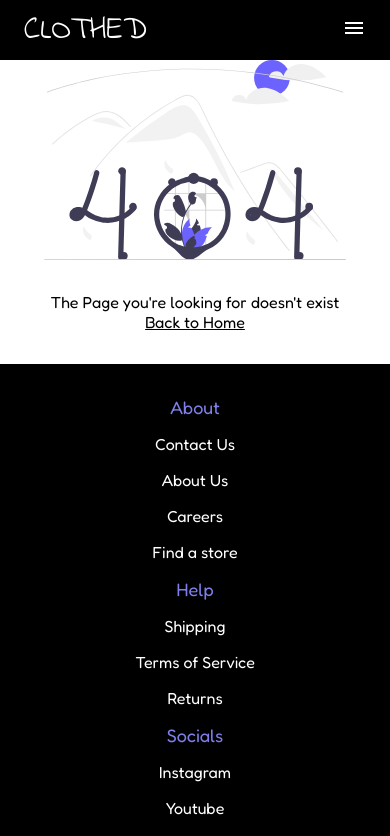
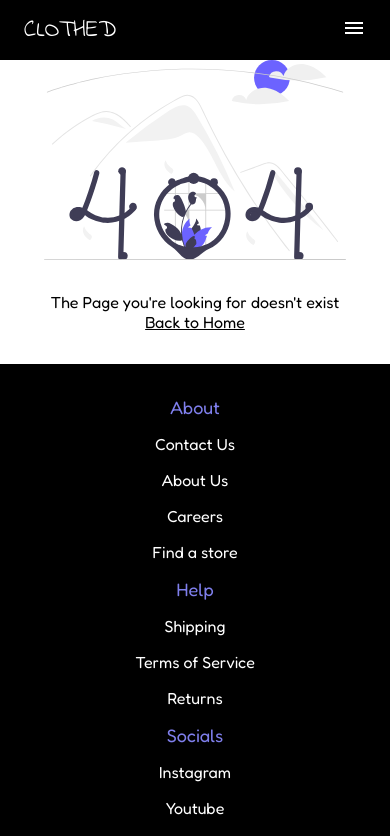
Before and after one commit to Saurav-Singh-Rauthan/Clothed, a React (Create React App) app: page /wishlist in a window 390 px wide. Shown: the top 836 px of the page. Built offline with nearby package versions, Linux system fonts and the light colour scheme.

Commit message:
font changes for mobile

```diff
--- a/src/components/Navbar/Navbar.module.css
+++ b/src/components/Navbar/Navbar.module.css
@@ -23,4 +23,8 @@
   .navbar {
     height: 60px;
   }
+
+  .logo {
+    font-size: 1.5rem;
+  }
 }
--- a/src/components/Pages/Account/Account.module.css
+++ b/src/components/Pages/Account/Account.module.css
@@ -51,6 +51,7 @@
   .option {
     margin: 0;
     border-radius: 8px 8px 0 0;
+    font-size: 17px;
   }
 }
 
@@ -69,6 +70,7 @@
   .option {
     margin: 0;
     border-radius: 8px 8px 0 0;
+    font-size: 17px;
   }
 
   .contentContainer {
--- a/src/components/Pages/Account/Userinfo/Userinfo.module.css
+++ b/src/components/Pages/Account/Userinfo/Userinfo.module.css
@@ -95,6 +95,7 @@
 
   .heading p {
     width: 100%;
+    font-size: 26px;
   }
 
   .infoType {
@@ -122,6 +123,7 @@
 @media (min-width: 471px) and (max-width: 576px) {
   .heading p {
     width: 50%;
+    font-size: 26px;
   }
 
   .infoFields {
@@ -137,6 +139,7 @@
 @media (min-width: 577px) and (max-width: 768px) {
   .heading p {
     width: 50%;
+    font-size: 26px;
   }
 
   .infoFields {
```
Also changed, not shown: 1 other file (tests, documents, lock files or other folders).
